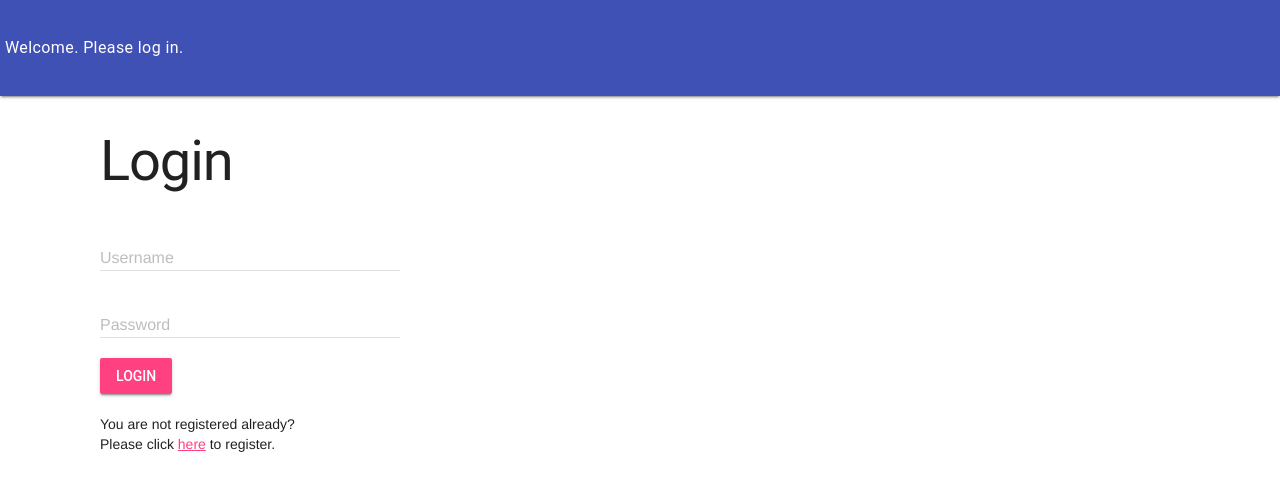
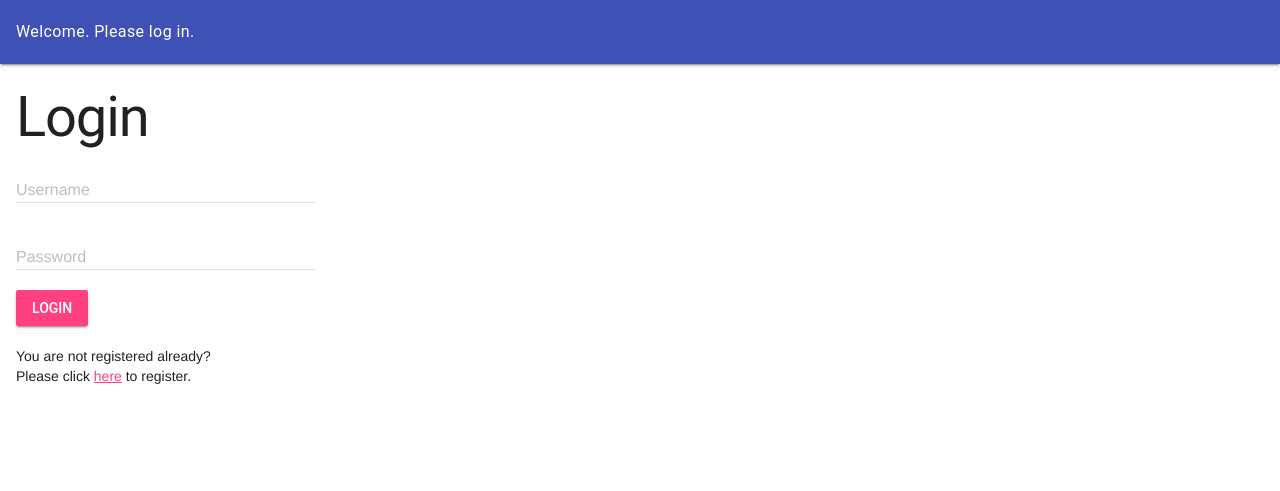
Before and after one commit to MichaelSoquat/Django-ChatApp, a Django app: page /login/?next=/chat/ in a window 1280 px wide. Shown: the top 491 px of the page. Run offline with Django 4.2, Linux system fonts and the light colour scheme.

Commit message:
improve chat-app

```diff
--- a/first_django_app/chat/templates/auth/login.html
+++ b/first_django_app/chat/templates/auth/login.html
@@ -1,5 +1,7 @@
 {%extends "base.html"%} {%block content%}
 <h1>Login</h1>
+
+
 {%if wrongPassword%}
 <p>Username or password is wrong</p>
 {%endif%}
--- a/first_django_app/chat/templates/auth/register.html
+++ b/first_django_app/chat/templates/auth/register.html
@@ -2,7 +2,7 @@
 <h1>Register</h1>
 <form class="register-form" method="POST">
     {% csrf_token %} {{form |crispy}}
-    <button style="margin-top: 8px; margin-bottom: 8px" class="mdl-button mdl-js-button mdl-button--raised mdl-js-ripple-effect mdl-button--accent" type="submit">
+    <button style="margin-top: 16px; margin-bottom: 16px" class="mdl-button mdl-js-button mdl-button--raised mdl-js-ripple-effect mdl-button--accent" type="submit">
         Sign Up
     </button>
 </form>
--- a/first_django_app/chat/views.py
+++ b/first_django_app/chat/views.py
@@ -11,11 +11,11 @@ from django.core import serializers
 from django.contrib.auth.forms import UserCreationForm
 from django.db import models
 # login is required
-@login_required(login_url='/login/')
+
 
 def redirect(request):
     return HttpResponseRedirect('/chat/')
-
+@login_required(login_url='/login/')
 #render chat content, create message object
 def index(request):
     if request.method == 'POST':
@@ -26,7 +26,9 @@ def index(request):
             myChat = Chat.objects.create(id=1)
             myChat.save()
         new_message = Message.objects.create(text=request.POST['textmessage'], chat=myChat, author=request.user, receiver=request.user)
+        print(new_message)
         serialized_obj = serializers.serialize('json', [new_message,])
+        print(serialized_obj)
         return JsonResponse(serialized_obj[1:-1], safe=False)
     date_joined=request.user.date_joined
     chatMessages = Message.objects.filter(time_created_at__gte=date_joined)
--- a/first_django_app/first_django_app/settings.py
+++ b/first_django_app/first_django_app/settings.py
@@ -24,10 +24,10 @@ BASE_DIR = Path(__file__).resolve().parent.parent
 SECRET_KEY = 'django-insecure-^p6yb+to3tyes@gw3ad=bii55hd^f%ryx6-io=md%abp%kv65u'
 
 # SECURITY WARNING: don't run with debug turned on in production!
-DEBUG = False
+DEBUG = True
 
 ALLOWED_HOSTS = [
-    '127.0.0.1'
+    '*'
 ]
 
 
--- a/first_django_app/static/css/style.css
+++ b/first_django_app/static/css/style.css
@@ -1,6 +1,11 @@
 .page-content {
-    padding-left: 100px;
-    padding-top: 100px;
+    padding-left: 16px;
+    padding-top: 16px;
+}
+
+h1 {
+    margin-bottom: 0;
+    margin-top: 64px;
 }
 
 .color-grey {
@@ -13,7 +18,7 @@
 }
 
 .margin-left {
-    margin-left: 8px;
+    margin-left: 16px;
 }
 
 .d-none {
@@ -24,10 +29,19 @@
     color: red;
 }
 
+.show-left {
+    padding: 0;
+}
+
 .hooks {
     height: 10px;
     width: 8px;
     object-fit: cover;
+}
+
+#div_id_username {
+    margin-bottom: 16px;
+    margin-top: 16px;
 }
 
 @media (max-width: 570px) {
@@ -35,9 +49,6 @@
         padding-left: 16px !important;
         padding-right: 16px !important;
         padding-top: 16px !important;
-    }
-    .page-content h1 {
-        margin-top: 100px;
     }
 }
 
@@ -51,7 +62,7 @@
         display: none;
     }
     .mdl-textfield {
-        width: 250px!important;
+        width: 250px !important;
     }
 }
 
@@ -61,5 +72,5 @@
 
 .center h2 {
     font-size: 16px;
-    padding-left: 5px;
+    padding-left: 16px;
 }
--- a/first_django_app/templates/base.html
+++ b/first_django_app/templates/base.html
@@ -25,7 +25,10 @@
                     {%if request.user.is_authenticated%}
                 <h2 class="welcome-mobile">Welcome, {{request.user.username}}!</h2>
                 {%else%}
-                <h2>Welcome. Please log in.</h2>
+                <div class="mdl-layout__header-row show-left">
+                    <h2>Welcome. Please log in.</h2>
+                </div>
+
                 {%endif%}
 
             </span>
```
Also changed, not shown: 1 other file.
